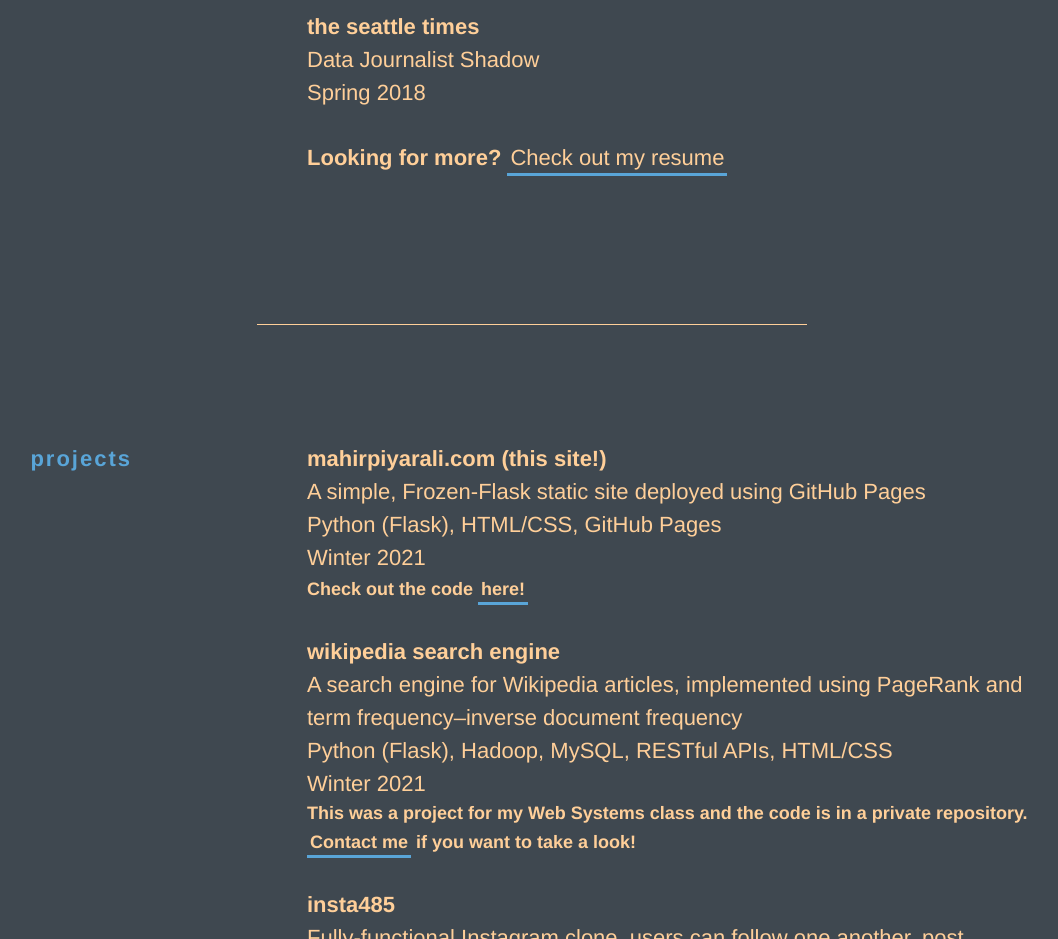
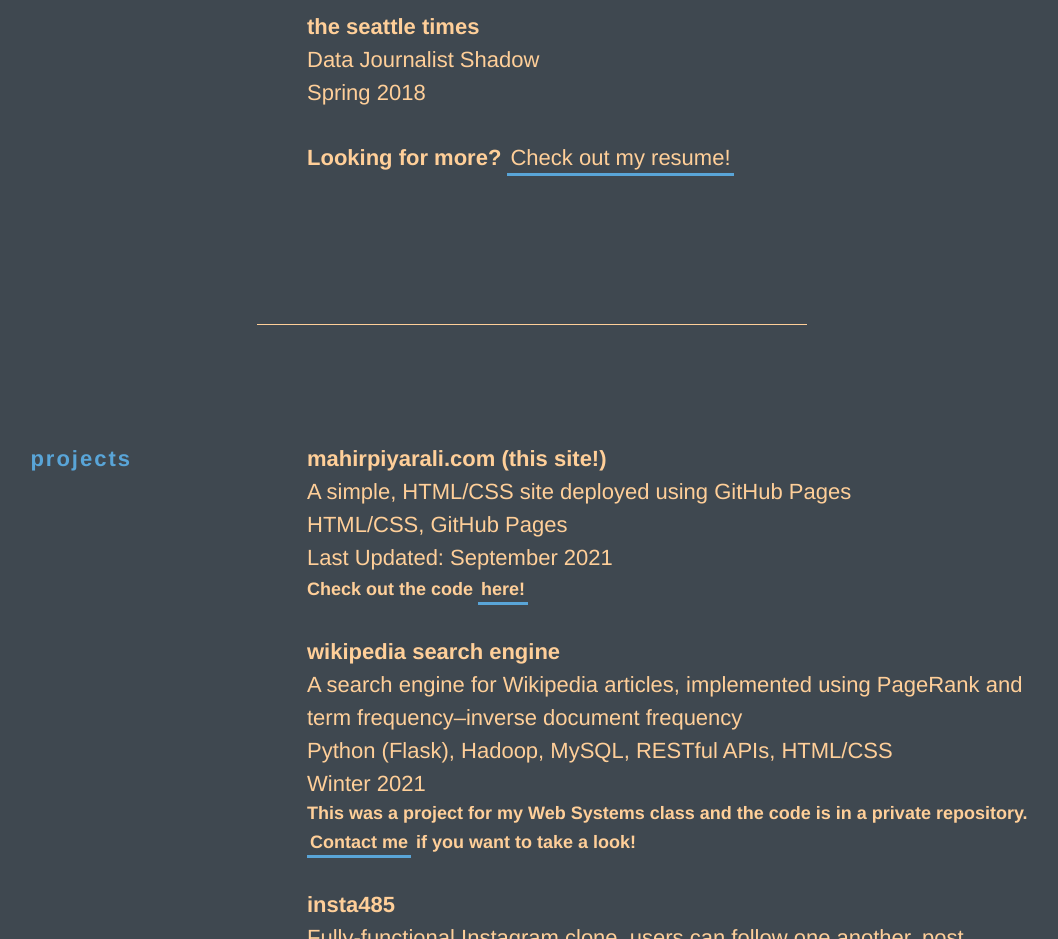
Before and after one commit to mahirumich/mahirumich.github.io, a plain HTML site: page index.html in a window 1280 px wide. Shown: the part 2680-3619 px from the top of the page, without its empty margins (108-1166 px from the left). Drawn offline with Linux system fonts and the light colour scheme.

Commit message:
updared resime

```diff
--- a/index.html
+++ b/index.html
@@ -126,7 +126,7 @@
           <div class="exp_time">Spring 2018</div>
         </div>
         <div class="exp_item">
-          <div class="resume">Looking for more? <a href="/static/mahirpiyarali_apr2021.pdf" target="blank">Check out my resume</a></div>
+          <div class="resume">Looking for more? <a href="/static/mahirpiyaraliresume.pdf" target="blank">Check out my resume!</a></div>
         </div>
       </div>
     </section>
@@ -136,9 +136,9 @@
       <div class="section_content">
         <div class="exp_item">
           <div class="exp_place">mahirpiyarali.com (this site!)</div>
-          <div class="exp_title">A simple, Frozen-Flask static site deployed using GitHub Pages</div>
-          <div class="exp_tech">Python (Flask), HTML/CSS, GitHub Pages</div>
-          <div class="exp_time">Winter 2021</div>
+          <div class="exp_title">A simple, HTML/CSS site deployed using GitHub Pages</div>
+          <div class="exp_tech">HTML/CSS, GitHub Pages</div>
+          <div class="exp_time">Last Updated: September 2021</div>
           <div class="class_proj">Check out the code <a href=https://github.com/mahirumich/mahirumich.github.io>here!</a></div>
         </div>
         <div class="exp_item">
```
Also changed, not shown: 2 other files.
